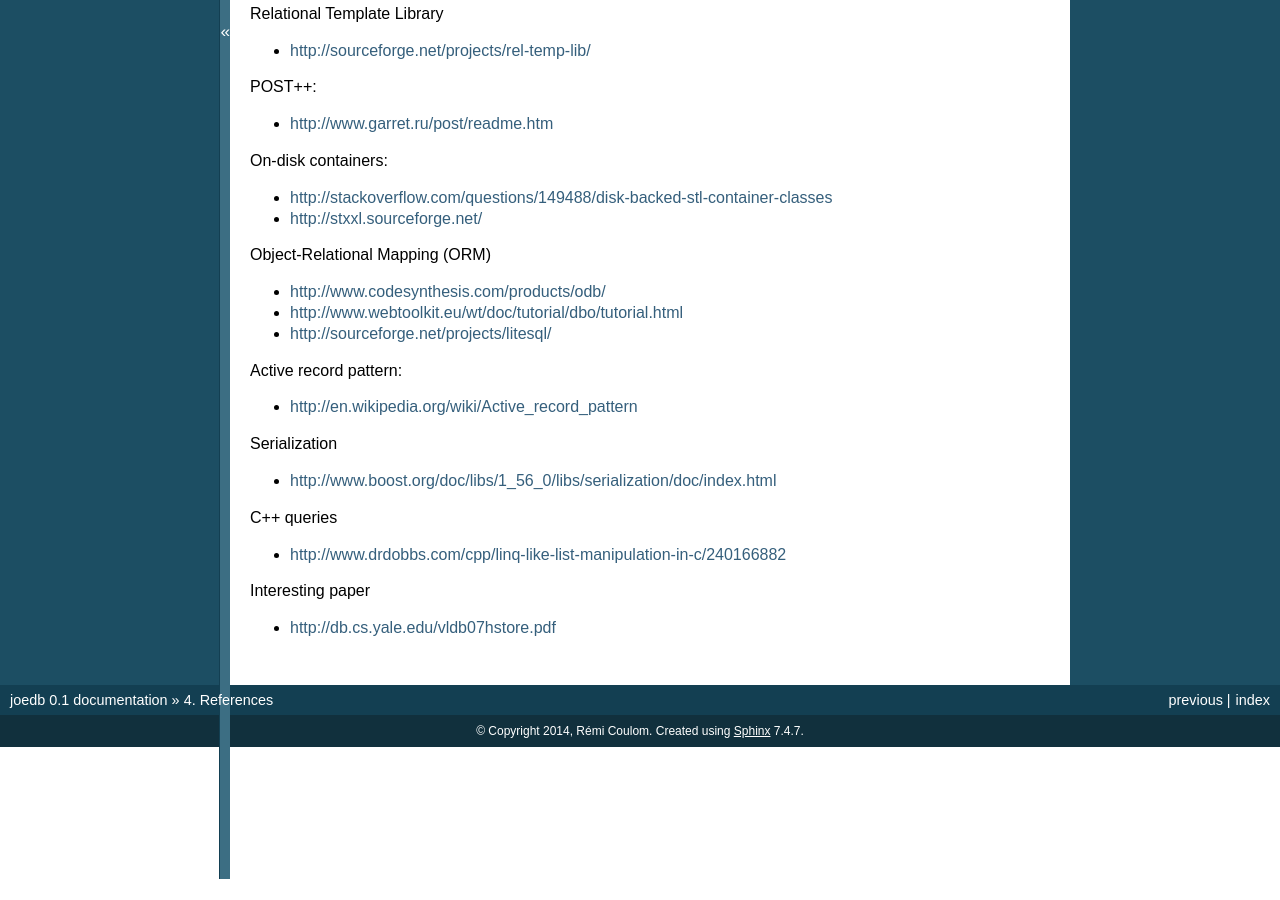
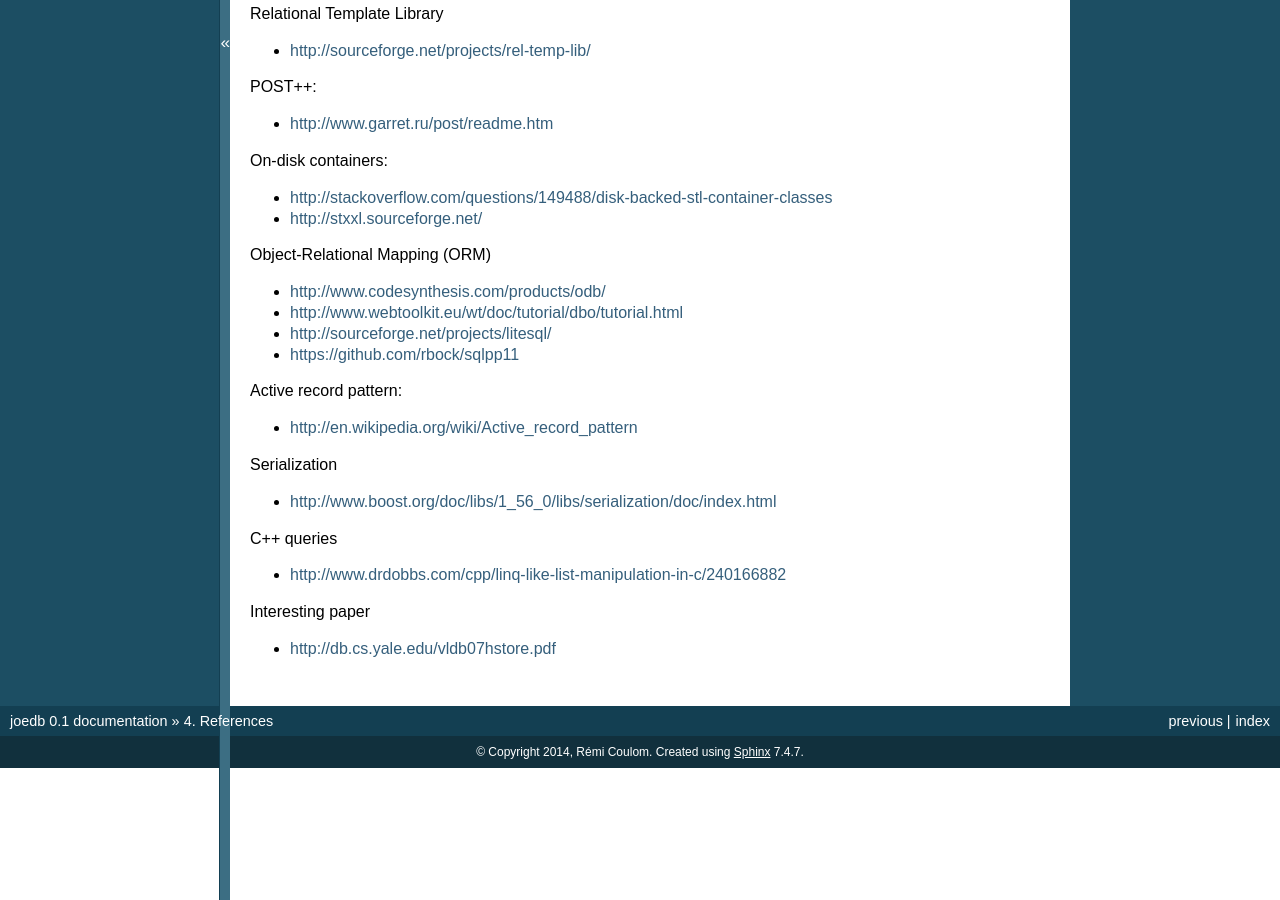
Before and after one commit to Remi-Coulom/joedb, a Sphinx documentation site: the page built from doc/source/references.rst, in a window 1280 px wide and 900 px high, scrolled down 1040 px. Built offline with Sphinx 7.4.7, drawn with Linux system fonts in a browser that asks for light colours; formulas are drawn with MathJax 3; before the commit the page ends 1919 px from its top, so only the background shows below that; some of the changed lines change nothing that is shown.

Commit message:
sqlpp11 reference

```diff
--- a/doc/source/references.rst
+++ b/doc/source/references.rst
@@ -69,6 +69,7 @@ Object-Relational Mapping (ORM)
 - http://www.codesynthesis.com/products/odb/
 - http://www.webtoolkit.eu/wt/doc/tutorial/dbo/tutorial.html
 - http://sourceforge.net/projects/litesql/
+- https://github.com/rbock/sqlpp11
 
 Active record pattern:
 
```
